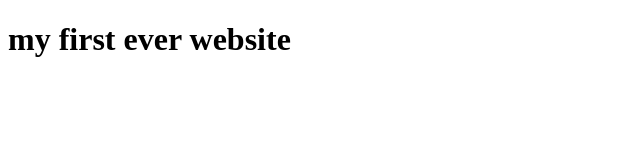
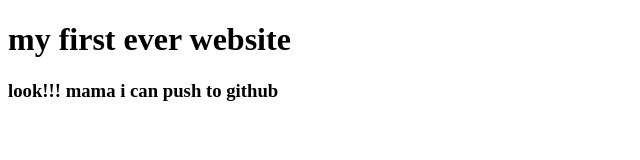
Before and after one commit to sheikhsultan/myfirstwebsite, a plain HTML site: page index.html in a window 1280 px wide. Shown: the whole page, without its empty margins (0-640 px from the left). Drawn offline with Linux system fonts and the light colour scheme.

Commit message:
learned github

```diff
--- a/index.html
+++ b/index.html
@@ -7,5 +7,6 @@
 </head>
 <body>
     <h1>my first ever website</h1>
+    <h3>look!!! mama i can push to github</h3>
 </body>
 </html>
```
